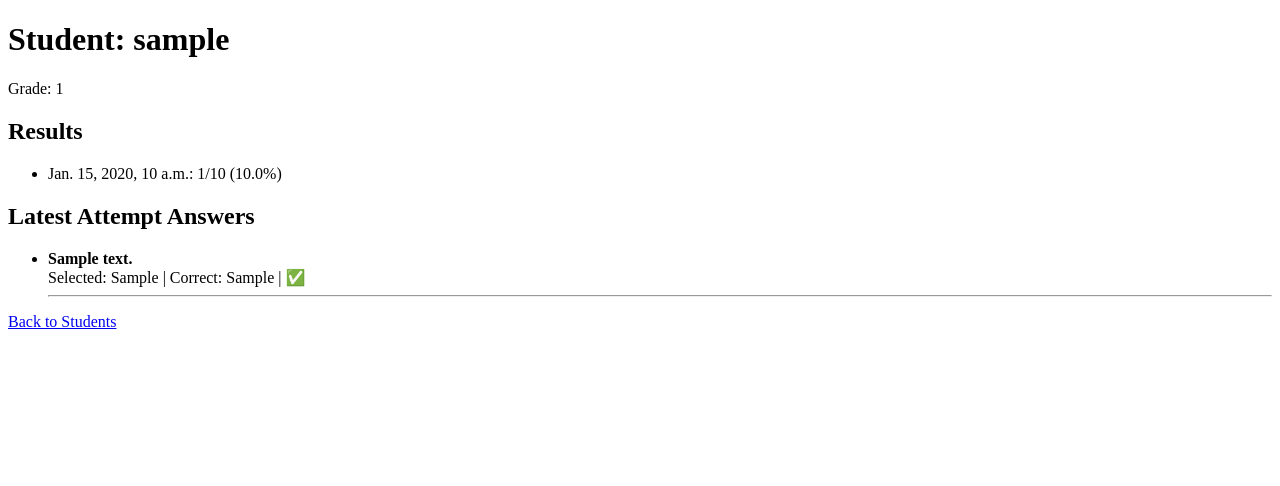
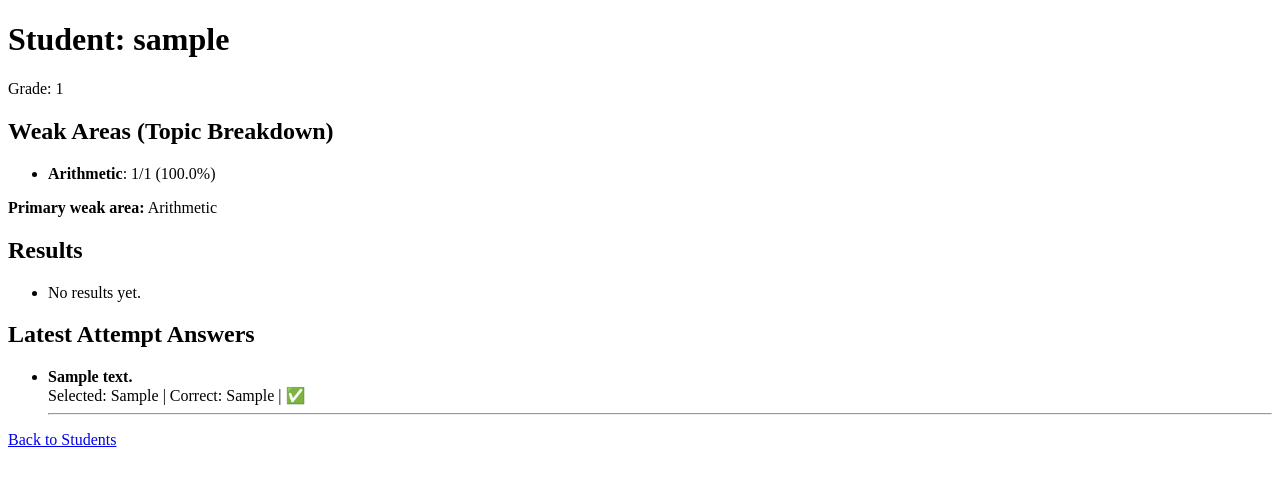
Before and after one commit to ViditMehta303/Tutor, a Django app: page /tutor/students/1/ in a window 1280 px wide. Shown: the top 486 px of the page. Run offline with Django 5.2, Linux system fonts and the light colour scheme; a user stored in the database is signed in; tables that the repository leaves empty hold one stand-in row (values such as "Sample post").

Commit message:
day 5: one time diagnostic with topic-wise analysis and tutor insights

```diff
--- a/core/models.py
+++ b/core/models.py
@@ -10,16 +10,35 @@
 
 
 class Question(models.Model):
+    TOPIC_ARITHMETIC = "ARITH"
+    TOPIC_FRACTIONS = "FRAC"
+    TOPIC_ALGEBRA = "ALGB"
+    TOPIC_GEOMETRY = "GEOM"
+    TOPIC_WORD_PROBLEMS = "WORD"
+
+    TOPIC_CHOICES = [
+        (TOPIC_ARITHMETIC, "Arithmetic"),
+        (TOPIC_FRACTIONS, "Fractions"),
+        (TOPIC_ALGEBRA, "Algebra"),
+        (TOPIC_GEOMETRY, "Geometry"),
+        (TOPIC_WORD_PROBLEMS, "Word Problems"),
+    ]
+
     test = models.ForeignKey(DiagnosticTest, on_delete=models.CASCADE)
-    text = models.TextField()
-    option_a = models.CharField(max_length=200)
-    option_b = models.CharField(max_length=200)
-    option_c = models.CharField(max_length=200)
-    option_d = models.CharField(max_length=200)
+    text = models.CharField(max_length=255)
+
+    option_a = models.CharField(max_length=255)
+    option_b = models.CharField(max_length=255)
+    option_c = models.CharField(max_length=255)
+    option_d = models.CharField(max_length=255)
+
     correct_option = models.CharField(max_length=1)
 
+    topic = models.CharField(max_length=5, choices=TOPIC_CHOICES, default=TOPIC_ARITHMETIC)
+
     def __str__(self):
-        return self.text[:50]
+        return self.text
+
 
 
 class StudentAnswer(models.Model):
--- a/core/templates/core/tutor/tutor_student_detail.html
+++ b/core/templates/core/tutor/tutor_student_detail.html
@@ -6,6 +6,23 @@
   <body>
     <h1>Student: {{ student.user.username }}</h1>
     <p>Grade: {{ student.grade_level }}</p>
+    <h2>Weak Areas (Topic Breakdown)</h2>
+
+{% if topic_rows %}
+  <ul>
+    {% for t in topic_rows %}
+      <li>
+        <strong>{{ t.topic }}</strong>:
+        {{ t.correct }}/{{ t.total }} ({{ t.percent }}%)
+      </li>
+    {% endfor %}
+  </ul>
+
+  <p><strong>Primary weak area:</strong> {{ topic_rows.0.topic }}</p>
+{% else %}
+  <p>No diagnostic breakdown available yet.</p>
+{% endif %}
+
 
     <h2>Results</h2>
     <ul>
--- a/core/views/tutor.py
+++ b/core/views/tutor.py
@@ -1,46 +1,76 @@
+from django.shortcuts import render, get_object_or_404
 from django.contrib.auth.decorators import user_passes_test
-from django.shortcuts import render, get_object_or_404
 
 from accounts.models import StudentProfile
 from core.models import DiagnosticResult, StudentAnswer
 
 
 def is_tutor(user):
-    return user.is_authenticated and user.is_staff
+    return user.is_staff
 
 
 @user_passes_test(is_tutor)
 def tutor_students(request):
-    students = StudentProfile.objects.all().order_by("user__username")
+    students = StudentProfile.objects.select_related("user").all()
 
-    rows = []
-    for student in students:
-        latest = DiagnosticResult.objects.filter(student=student).order_by("-created_at").first()
-        rows.append({"student": student, "latest": latest})
+    latest_results = {}
+    for s in students:
+        latest = DiagnosticResult.objects.filter(student=s).order_by("-created_at").first()
+        latest_results[s.id] = latest
 
-    return render(request, "core/tutor/tutor_students.html", {"rows": rows})
+    return render(
+        request,
+        "core/tutor/tutor_students.html",
+        {"students": students, "latest_results": latest_results},
+    )
 
 
 @user_passes_test(is_tutor)
 def tutor_student_detail(request, student_id):
     student = get_object_or_404(StudentProfile, id=student_id)
-    results = DiagnosticResult.objects.filter(student=student).order_by("-created_at")
-    latest = results.first()
 
-    answers = []
+    latest = DiagnosticResult.objects.filter(student=student).order_by("-created_at").first()
+
     if latest:
         answers = StudentAnswer.objects.filter(
             student=student,
             question__test=latest.test
         ).select_related("question")
 
+        topic_counts = {}
+
+        for a in answers:
+            topic_label = a.question.get_topic_display()
+
+            if topic_label not in topic_counts:
+                topic_counts[topic_label] = {"total": 0, "correct": 0}
+
+            topic_counts[topic_label]["total"] += 1
+            if a.is_correct:
+                topic_counts[topic_label]["correct"] += 1
+
+        topic_rows = []
+        for topic_label, counts in topic_counts.items():
+            total = counts["total"]
+            correct = counts["correct"]
+            percent = (correct / total) * 100 if total > 0 else 0
+
+            topic_rows.append(
+                {
+                    "topic": topic_label,
+                    "total": total,
+                    "correct": correct,
+                    "percent": round(percent, 1),
+                }
+            )
+
+        topic_rows.sort(key=lambda row: row["percent"])
+    else:
+        answers = []
+        topic_rows = []
+
     return render(
         request,
         "core/tutor/tutor_student_detail.html",
-        {
-            "student": student,
-            "results": results,
-            "latest": latest,
-            "answers": answers,
-        },
+        {"student": student, "latest": latest, "answers": answers, "topic_rows": topic_rows},
     )
```
Also changed, not shown: core/admin.py (+8 -1 lines), core/templates/core/student/diagnostic_done.html (+11 -6 lines), core/templates/core/student/no_test_available.html (+6 -7 lines), core/views/student.py (+29 -30 lines), core/migrations/0003_question_topic_alter_question_option_a_and_more.py (added).
